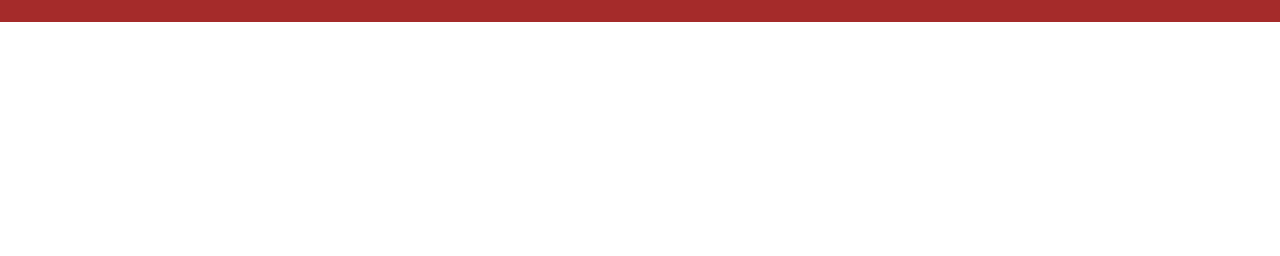
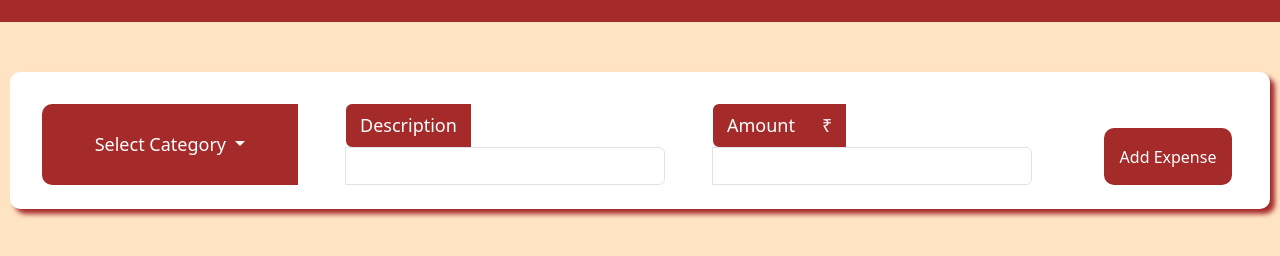
Before and after one commit to harisaini778/hariexpensetrackerfullstackapp, a website: page public/views/homePage.html in a window 1280 px wide. Shown: the part 68-324 px from the top of the page. Drawn offline with nearby package versions, Linux system fonts and the light colour scheme.

Commit message:
added expense form in the project also added proper css

```diff
--- a/public/css/homePage.css
+++ b/public/css/homePage.css
@@ -1,5 +1,9 @@
 
-body, h1, h2, h3, p, ul, li {
+body{
+    background-color: bisque;
+}
+
+.h1, h2, h3, p, ul, li {
     margin: 0;
     padding: 0;
 }
@@ -42,7 +46,6 @@ body, h1, h2, h3, p, ul, li {
 
 .premiumIcon {
     margin-right: 10px;
-    color: white;
 }
 
 
@@ -54,6 +57,46 @@ body, h1, h2, h3, p, ul, li {
     background-color: brown;
     color: white;
 }
-#premiumimg{
-    color: white !important;
+.categoryBtn{
+    background-color: brown;
+    color: white;
+    border-radius: 10px;
+    border: 2px solid brown;
+    width: 20vw;
+    font-size: large;
+    text-wrap: nowrap;
+    text-overflow: ellipsis;
 }
+.descriptionform{
+    background-color: white;
+    margin-top: 50px;
+    margin-left: 10px;
+    margin-right: 10px;
+    border-radius: 10px;
+    box-shadow: 5px 5px 5px brown;
+
+}
+.input-group-text{
+    background-color: brown;
+    color: white;
+    font-size: large;
+    border: 2px solid brown;
+}
+.addexpensebtn{
+    background-color: brown;
+    color: white;
+    border-radius: 10px;
+    border: 2px solid brown;
+    width: 10vw;
+    padding: 5px !important;
+    transition: 0.5s ease;
+}
+.addexpensebtn:hover{
+    transform: scale(1.05);
+}
+.addexpensebtn:focus{
+    transform: scale(0.95);
+}
+.amountinput,.descriptioninput{
+    width: 25vw !important;
+}
--- a/public/css/login.css
+++ b/public/css/login.css
@@ -4,7 +4,7 @@
 
 body {
     font-family: 'Arial', sans-serif;
-    background-color: white;
+    background-color:bisque;
     margin: 0;
     display: flex;
     align-items: center;
--- a/public/views/homePage.html
+++ b/public/views/homePage.html
@@ -8,10 +8,16 @@
     <link href="https://cdn.jsdelivr.net/npm/bootstrap@5.3.2/dist/css/bootstrap.min.css" rel="stylesheet"
         integrity="sha384-T3c6CoIi6uLrA9TneNEoa7RxnatzjcDSCmG1MXxSR1GAsXEV/Dwwykc2MPK8M2HN"
         crossorigin="anonymous">
+        <script src="https://cdn.jsdelivr.net/npm/@popperjs/core@2.11.8/dist/umd/popper.min.js" integrity="sha384-I7E8VVD/ismYTF4hNIPjVp/Zjvgyol6VFvRkX/vR+Vc4jQkC+hVqc2pM8ODewa9r" crossorigin="anonymous"></script>
+    <script src="https://cdn.jsdelivr.net/npm/bootstrap@5.3.2/dist/js/bootstrap.min.js" integrity="sha384-BBtl+eGJRgqQAUMxJ7pMwbEyER4l1g+O15P+16Ep7Q9Q+zqX6gSbd85u4mG4QzX+" crossorigin="anonymous"></script>
     <link rel="stylesheet" href="../css/homePage.css">
 </head>
 
 <body>
+
+    <!-- nav bar -->
+
+    <!-- ------------------------------------------------------------------------------------------------------------ -->
 
     <nav class="navbar navbar-expand-lg navbar-dark bg-dark" id="navigation">
         <div class="container-fluid">
@@ -64,6 +70,117 @@
         </div>
     </nav>
 
+    <!-- add expense form  -->
+
+    <!-- ------------------------------------------------------------------------------------------------------------ -->
+
+
+    <form
+    id="form1"
+    class="d-flex p-2 descriptionform"
+    onsubmit="return false;">
+
+    <div class="input-group mb-3 d-flex m-4 categorydiv" id="category">
+      <button
+        class="dropdown-toggle categoryBtn"
+        type="button"
+        name="category"
+        data-bs-toggle="dropdown"
+        aria-expanded="false"
+        id="categoryBtn"
+      >
+        Select Category
+      </button>
+      <ul
+        class="dropdown-menu"
+        id="categoryMenu"
+        aria-labelledby="categoryBtn"
+      >
+        <li class="dropdown-item" data-value="Mobile & Computers">
+          Mobile & Computers
+        </li>
+        <li class="dropdown-item" data-value="Fashion & Beauty">
+          Fashion & Beauty
+        </li>
+        <li class="dropdown-item" data-value="Groceries & Pet Supplies">
+          Groceries & Pet Supplies
+        </li>
+        <li class="dropdown-item" data-value="Home, Furniture & Appliances">
+          Home, Furniture & Appliances
+        </li>
+        <li class="dropdown-item" data-value="Music, Video & Gaming">
+          Music, Video & Gaming
+        </li>
+        <li class="dropdown-item" data-value="Books & Education">
+          Books & Education
+        </li>
+        <li class="dropdown-item" data-value="Toys, Children & Baby">
+          Toys, Children & Baby
+        </li>
+        <li class="dropdown-item" data-value="Payments & Bookings">
+          Payments & Bookings
+        </li>
+        <li class="dropdown-item" data-value="Automotive">Automotive</li>
+        <li class="dropdown-item" data-value="Office & Professional">
+          Office & Professional
+        </li>
+        <li class="dropdown-item" data-value="Sports, Outdoor & Travel">
+          Sports, Outdoor & Travel
+        </li>
+        <li class="dropdown-item" data-value="Gifting">Gifting</li>
+        <li class="dropdown-item" data-value="Bills & EMI's">
+          Bills & EMI's
+        </li>
+        <li class="dropdown-item" data-value="Others">Others</li>
+      </ul>
+      <input
+        type="hidden"
+        name="category"
+        value="default_value"
+        id="categoryInput"
+      />
+    </div>
+
+    <!--******************************************************************* -->
+    <!-- Decsiption -->
+    <div class="input-group mb-3 d-flex m-4 descriptiondiv" id="descriptiond">
+      <span class="input-group-text" id="inputGroup-sizing-default"
+        >Description</span
+      >
+      <input
+        type="text"
+        id="descriptionValue"
+        name="description"
+        class="form-control descriptioninput"
+        aria-label="Sizing example input"
+        aria-describedby="inputGroup-sizing-default"
+      />
+    </div>
+
+    <!--  ****************************************************************** -->
+    <!-- Amount -->
+
+    <div class="input-group mb-3 d-flex m-4" id="amount">
+      <span class="input-group-text">Amount</span>
+      <span class="input-group-text"> &#8377;</span>
+      <input
+        type="text"
+        name="amount"
+        class="form-control amountinput"
+        aria-label="Dollar amount (with dot and two decimal places)"
+        id="amountValue"
+      />
+    </div>
+
+    <!--     ********************************************************************************* -->
+    <!-- Add Expense Btn-->
+    <div class="mb-3 d-flex m-5" id="submit">
+      <button type="submit" class="addexpensebtn" id="submitBtn">
+        Add Expense
+      </button>
+    </div>
+  </form>
+
 </body>
 
 </html>
```
